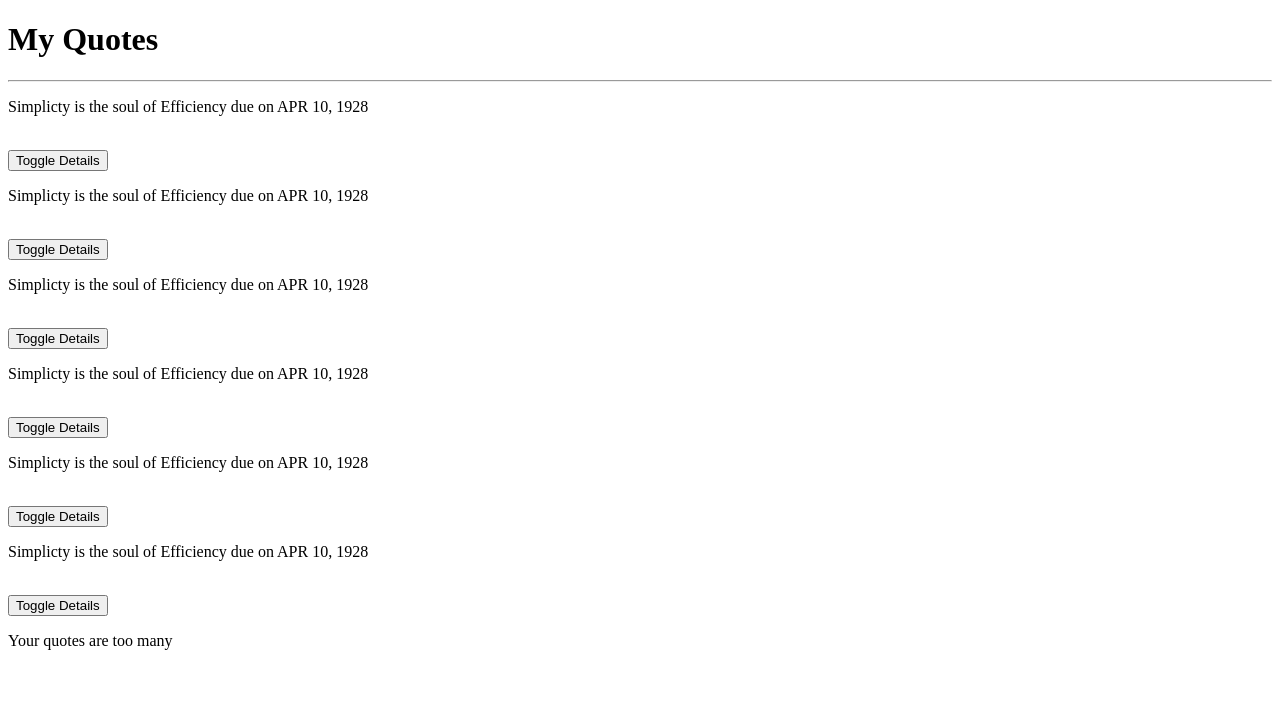
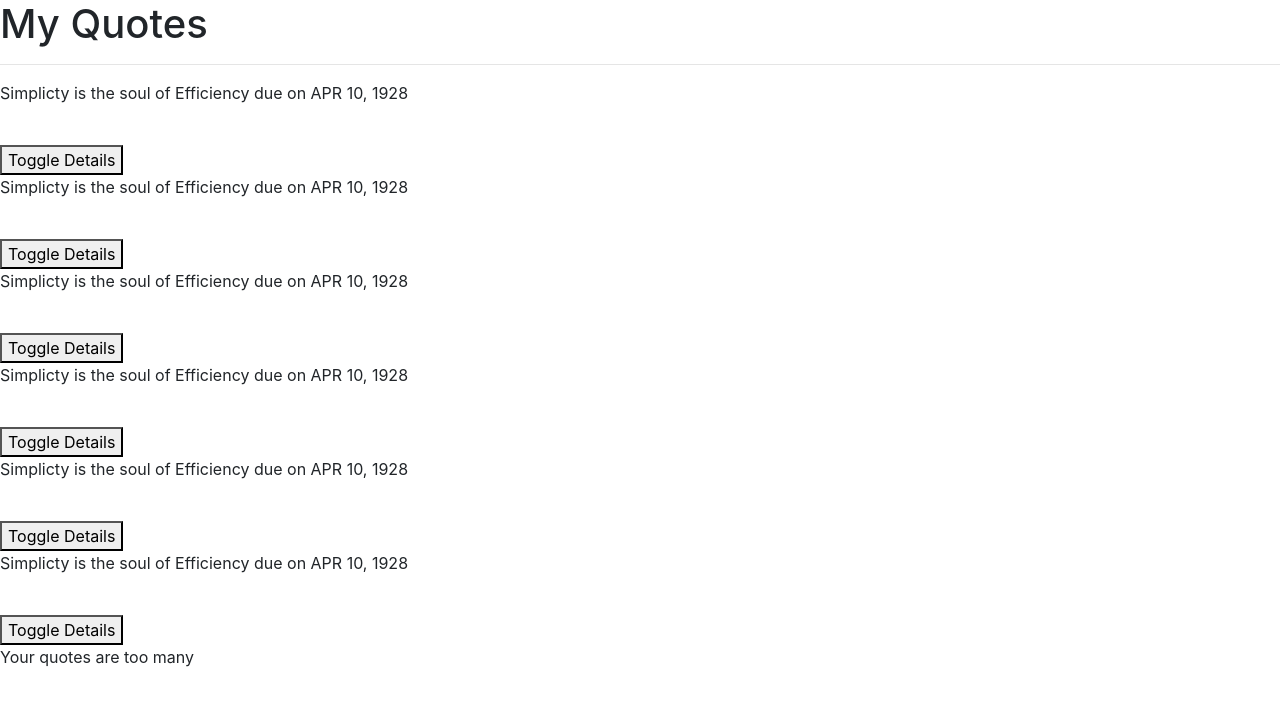
Before and after one commit to Tumaa/Quotes-IP, an Angular app: page / in a window 1280 px wide. Shown: the top 706 px of the page. Built offline with nearby package versions, Linux system fonts and the light colour scheme.

Commit message:
downloaded bootstrap and downloaded it to style /css

```diff
--- a/package.json
+++ b/package.json
@@ -20,7 +20,9 @@
     "@angular/platform-browser": "^6.0.3",
     "@angular/platform-browser-dynamic": "^6.0.3",
     "@angular/router": "^6.0.3",
+    "bootstrap": "^4.3.1",
     "core-js": "^2.5.4",
+    "popper": "^1.0.1",
     "rxjs": "6.0.0",
     "zone.js": "^0.8.26"
   },
--- a/src/styles.css
+++ b/src/styles.css
@@ -1 +1 @@
-/* You can add global styles to this file, and also import other style files */
+@import "~bootstrap/dist/css/bootstrap.css"
```
